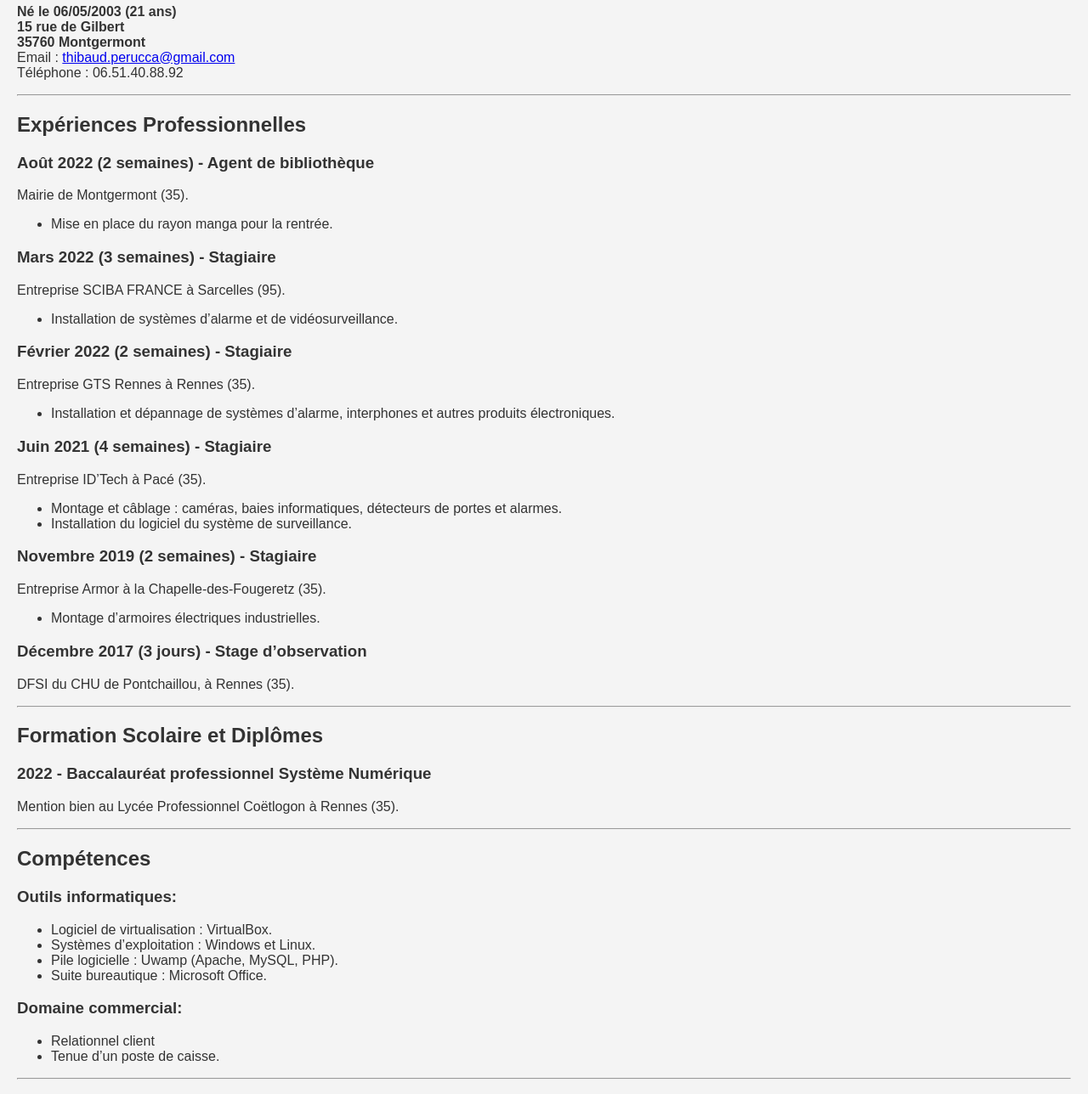
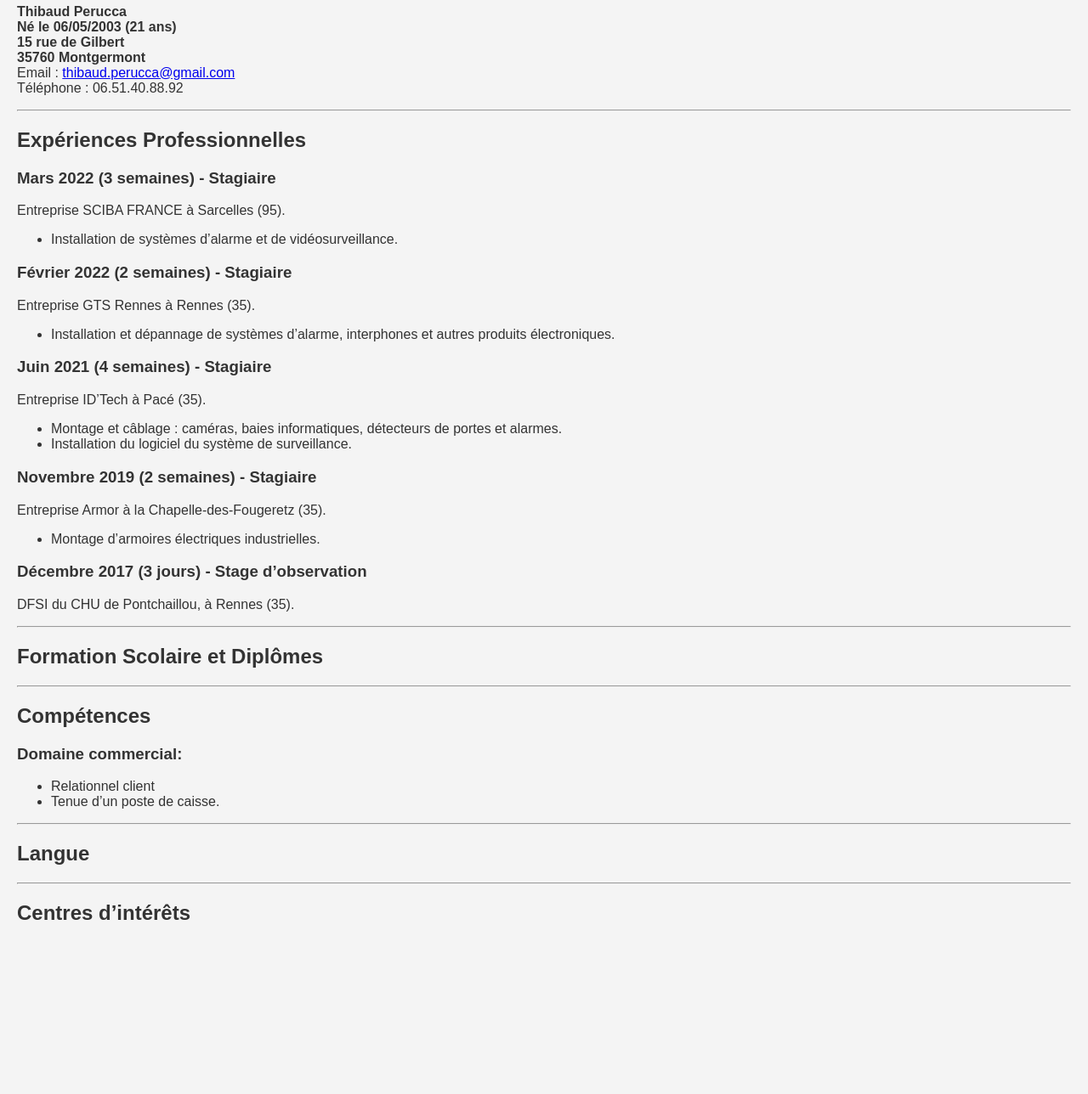
Before and after one commit to BlueTheFR/-mon-portfolio, a plain HTML site: page index.html in a window 1280 px wide. Shown: the part 161-1449 px from the top of the page at 85% size. After the commit the page ends 1290 px from the top, so only its background shows below. Drawn offline with Linux system fonts and the light colour scheme.

Commit message:
Mise à jour du CV avec toutes les sections

```diff
--- a/index.html
+++ b/index.html
@@ -53,8 +53,9 @@
     <main class="pb7" role="main">
 
   <article class="cf ph3 ph5-l pv3 pv4-l f4 tc-l center measure-wide lh-copy mid-gray">
-      <h1 id="thibaud-perucca">Thibaud Perucca</h1>
-<p><strong>Né le 06/05/2003 (21 ans)</strong><br>
+      <h1 id="mon-cv---thibaud-perucca">Mon CV - Thibaud Perucca</h1>
+<p><strong>Thibaud Perucca</strong><br>
+<strong>Né le 06/05/2003 (21 ans)</strong><br>
 <strong>15 rue de Gilbert</strong><br>
 <strong>35760 Montgermont</strong><br>
 Email : <a href="mailto:thibaud.perucca@gmail.com">thibaud.perucca@gmail.com</a><br>
@@ -62,15 +63,10 @@ Téléphone : 06.51.40.88.92</p>
 <hr>
 <h2 id="expériences-professionnelles">Expériences Professionnelles</h2>
 <!-- raw HTML omitted -->
-<h3 id="août-2022-2-semaines---agent-de-bibliothèque">Août 2022 (2 semaines) - Agent de bibliothèque</h3>
-<p>Mairie de Montgermont (35).</p>
-<ul>
-<li>Mise en place du rayon manga pour la rentrée.</li>
-</ul>
 <h3 id="mars-2022-3-semaines---stagiaire">Mars 2022 (3 semaines) - Stagiaire</h3>
 <p>Entreprise SCIBA FRANCE à Sarcelles (95).</p>
 <ul>
-<li>Installation de systèmes d&rsquo;alarme et de vidéosurveillance.</li>
+<li>Installation de systèmes d’alarme et de vidéosurveillance.</li>
 </ul>
 <h3 id="février-2022-2-semaines---stagiaire">Février 2022 (2 semaines) - Stagiaire</h3>
 <p>Entreprise GTS Rennes à Rennes (35).</p>
@@ -86,7 +82,7 @@ Téléphone : 06.51.40.88.92</p>
 <h3 id="novembre-2019-2-semaines---stagiaire">Novembre 2019 (2 semaines) - Stagiaire</h3>
 <p>Entreprise Armor à la Chapelle-des-Fougeretz (35).</p>
 <ul>
-<li>Montage d&rsquo;armoires électriques industrielles.</li>
+<li>Montage d’armoires électriques industrielles.</li>
 </ul>
 <h3 id="décembre-2017-3-jours---stage-dobservation">Décembre 2017 (3 jours) - Stage d’observation</h3>
 <p>DFSI du CHU de Pontchaillou, à Rennes (35).</p>
@@ -94,19 +90,9 @@ Téléphone : 06.51.40.88.92</p>
 <hr>
 <h2 id="formation-scolaire-et-diplômes">Formation Scolaire et Diplômes</h2>
 <!-- raw HTML omitted -->
-<h3 id="2022---baccalauréat-professionnel-système-numérique">2022 - Baccalauréat professionnel Système Numérique</h3>
-<p>Mention bien au Lycée Professionnel Coëtlogon à Rennes (35).</p>
-<!-- raw HTML omitted -->
 <hr>
 <h2 id="compétences">Compétences</h2>
 <!-- raw HTML omitted -->
-<h3 id="outils-informatiques">Outils informatiques:</h3>
-<ul>
-<li>Logiciel de virtualisation : VirtualBox.</li>
-<li>Systèmes d’exploitation : Windows et Linux.</li>
-<li>Pile logicielle : Uwamp (Apache, MySQL, PHP).</li>
-<li>Suite bureautique : Microsoft Office.</li>
-</ul>
 <h3 id="domaine-commercial">Domaine commercial:</h3>
 <ul>
 <li>Relationnel client</li>
```
